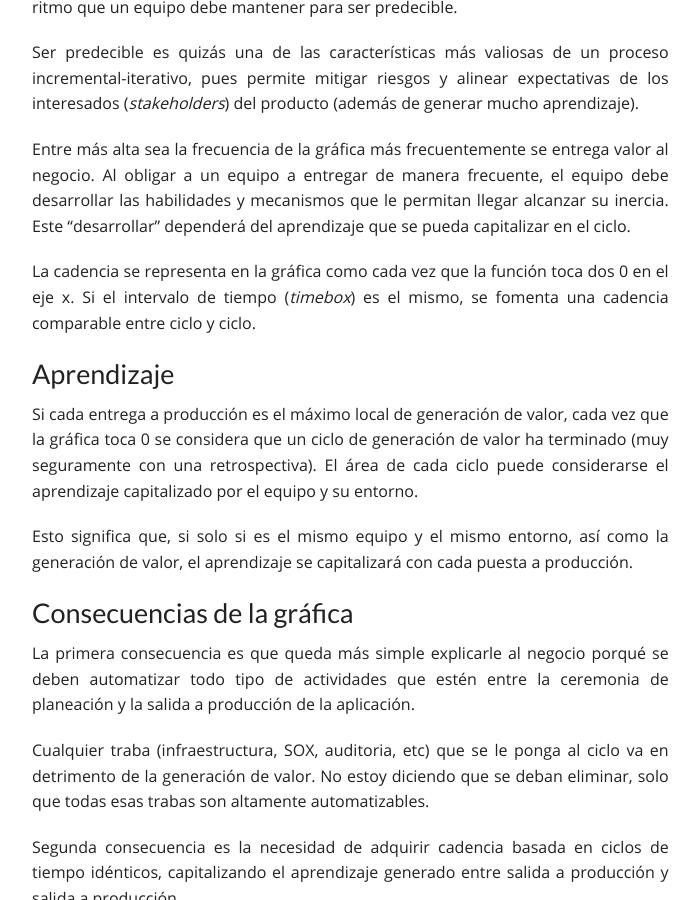
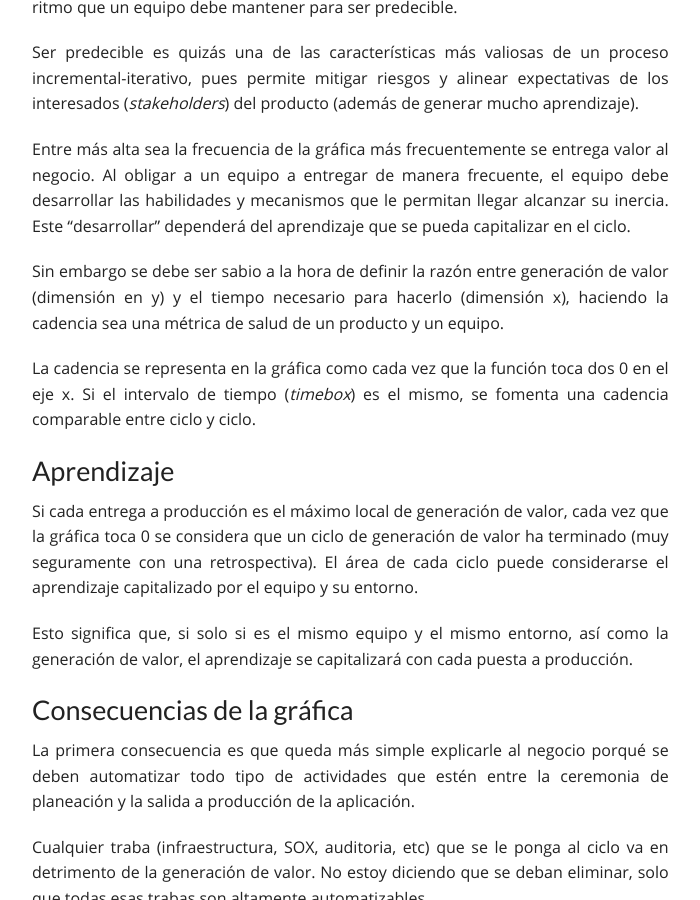
Before and after one commit to yujikiriki/yujikiriki.github.io, a Jekyll site: the page built from _posts/2016-12-26-senoidal_de_la_entrega_de_productos.markdown, in a window 1280 px wide and 900 px high, scrolled down 2414 px. Shown: the whole window, without its empty margins (123-823 px from the left). Built offline with Jekyll 4.4.1, drawn with Linux system fonts in a browser that asks for light colours; comment, search, counter and statistics services are not loaded; some of the changed text lies outside the part shown.

Commit message:
Uno más

```diff
--- a/_posts/2016-12-26-senoidal_de_la_entrega_de_productos.markdown
+++ b/_posts/2016-12-26-senoidal_de_la_entrega_de_productos.markdown
@@ -47,6 +47,8 @@ Ser predecible es quizás una de las características más valiosas de un proces
 
 Entre más alta sea la frecuencia de la gráfica más frecuentemente se entrega valor al negocio. Al obligar a un equipo a entregar de manera frecuente, el equipo debe desarrollar las habilidades y mecanismos que le permitan llegar alcanzar su inercia. Este "desarrollar" dependerá del aprendizaje que se pueda capitalizar en el ciclo.
 
+Sin embargo se debe ser sabio a la hora de definir la razón entre generación de valor (dimensión en y) y el tiempo necesario para hacerlo (dimensión x), haciendo la cadencia sea una métrica de salud de un producto y un equipo.
+
 La cadencia se representa en la gráfica como cada vez que la función toca dos 0 en el eje x. Si el intervalo de tiempo (_timebox_) es el mismo, se fomenta una cadencia comparable entre ciclo y ciclo.
 
 ### Aprendizaje
```
